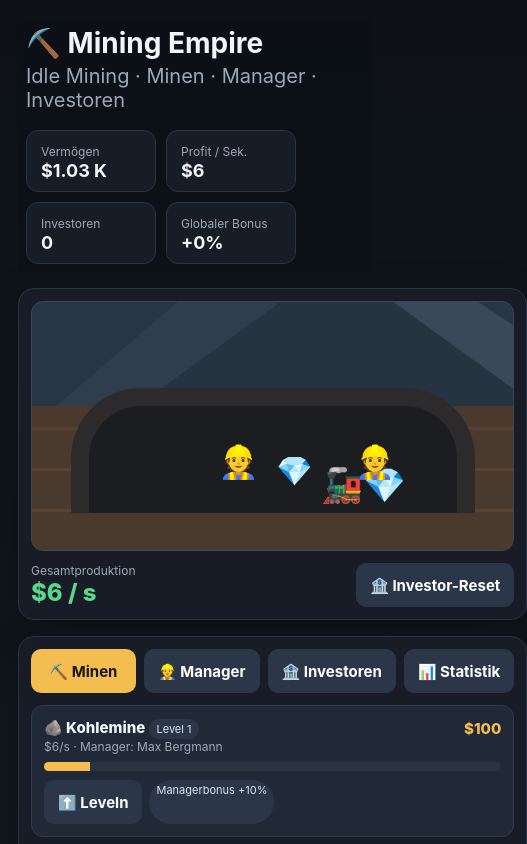
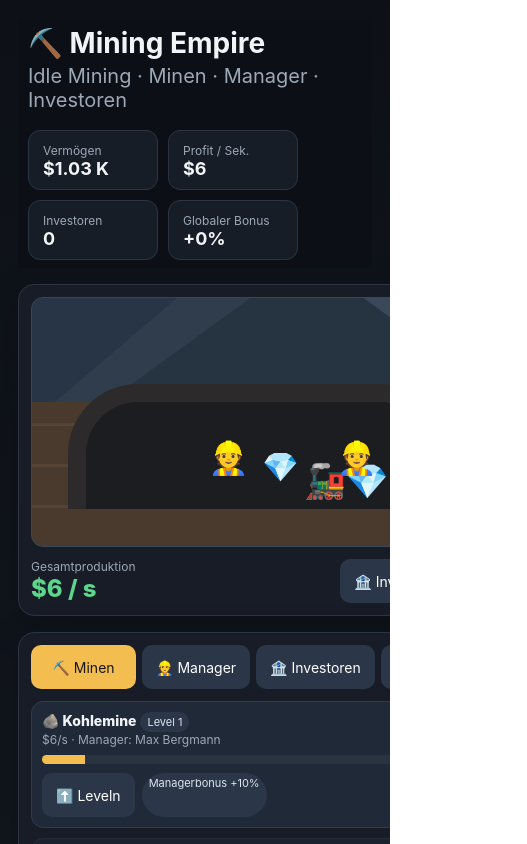
Before and after one commit to reflex32-stack/Mining-Idle, a plain HTML site: page index.html in a window 390 px wide. Shown: the top 844 px of the page, 527 px wide, since content can reach past the window. Drawn offline with Linux system fonts and the light colour scheme.

Commit message:
Add files via upload

```diff
--- a/index.html
+++ b/index.html
@@ -2,7 +2,7 @@
 <html lang="de">
 <head>
 <meta charset="UTF-8">
-<meta name="viewport" content="width=device-width, initial-scale=1.0">
+<meta name="viewport" content="width=device-width, initial-scale=1, viewport-fit=cover, user-scalable=no">
 <title>Mining Empire – Idle Mining</title>
 <style>
 :root{--bg:#10141b;--panel:#171d27;--panel2:#202938;--text:#f2f5f7;--muted:#9da8b7;--gold:#f4bd4f;--green:#5bd68a;--red:#ff6b6b;--blue:#62a8ff}
@@ -49,6 +49,29 @@ button{min-height:44px}
 <meta name="apple-mobile-web-app-capable" content="yes">
 <meta name="apple-mobile-web-app-status-bar-style" content="black-translucent">
 <meta name="apple-mobile-web-app-title" content="Mining Empire">
+
+<style id="v7-responsive">
+*{box-sizing:border-box}
+html,body{width:100%;min-width:0;overflow-x:hidden}
+body{margin:0;padding-bottom:max(16px,env(safe-area-inset-bottom));-webkit-text-size-adjust:100%}
+img,canvas,svg{max-width:100%;height:auto}
+button,select,input{font:inherit;max-width:100%}
+button{min-height:44px;touch-action:manipulation}
+@media(max-width:900px){.grid{grid-template-columns:repeat(2,minmax(0,1fr))!important}}
+@media(max-width:620px){
+ body{font-size:15px}.grid{grid-template-columns:1fr!important}
+ .top{padding:8px 10px!important}
+ .tabs{display:flex!important;overflow-x:auto!important;white-space:nowrap!important;gap:6px!important;-webkit-overflow-scrolling:touch}
+ .tabs>*{flex:0 0 auto}.panel,.card{min-width:0!important}
+ .panel{padding:12px!important}.card{padding:10px!important}
+}
+@media(max-width:400px){body{font-size:14px}}
+</style>
+<style id="v7-sticky">
+.top{position:sticky!important;top:0!important;z-index:1000!important;width:100%!important;
+background:rgba(13,17,23,.97)!important;backdrop-filter:blur(10px);
+-webkit-backdrop-filter:blur(10px);padding-top:max(8px,env(safe-area-inset-top))!important}
+</style>
 </head>
 <body>
 <div class="app">
@@ -362,6 +385,12 @@ const next=document.getElementById("next");
 const modal=document.getElementById("modal");
 const modalContent=document.getElementById("modalContent");
 
+
+function refreshActionUI(){
+  const y=window.scrollY;
+  renderCurrentTab();
+  requestAnimationFrame(()=>window.scrollTo(0,y));
+}
 function updateLiveUI(){
   moneyEl.textContent=money(state.money);
   incomeEl.textContent=money(income());
```
